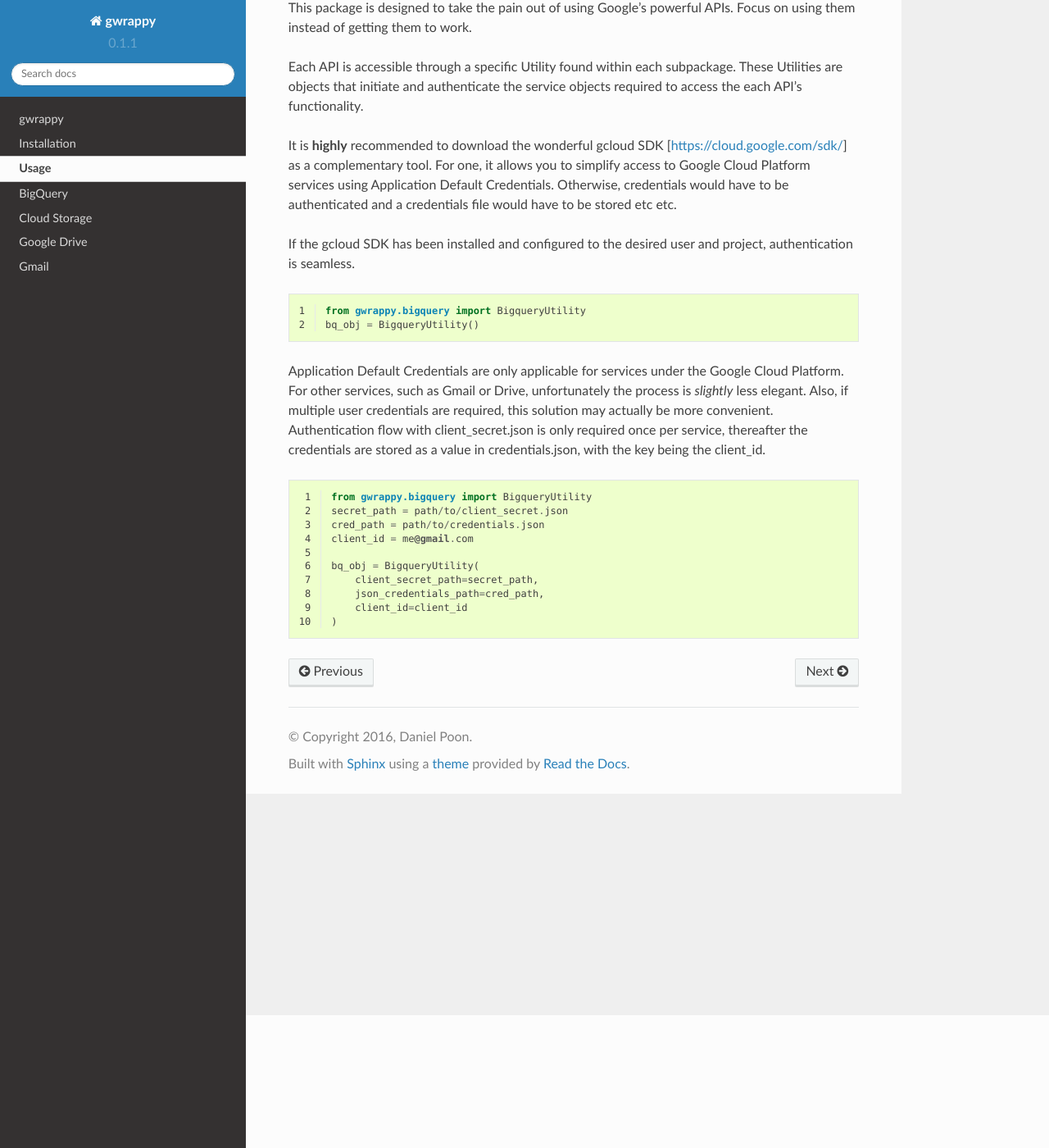
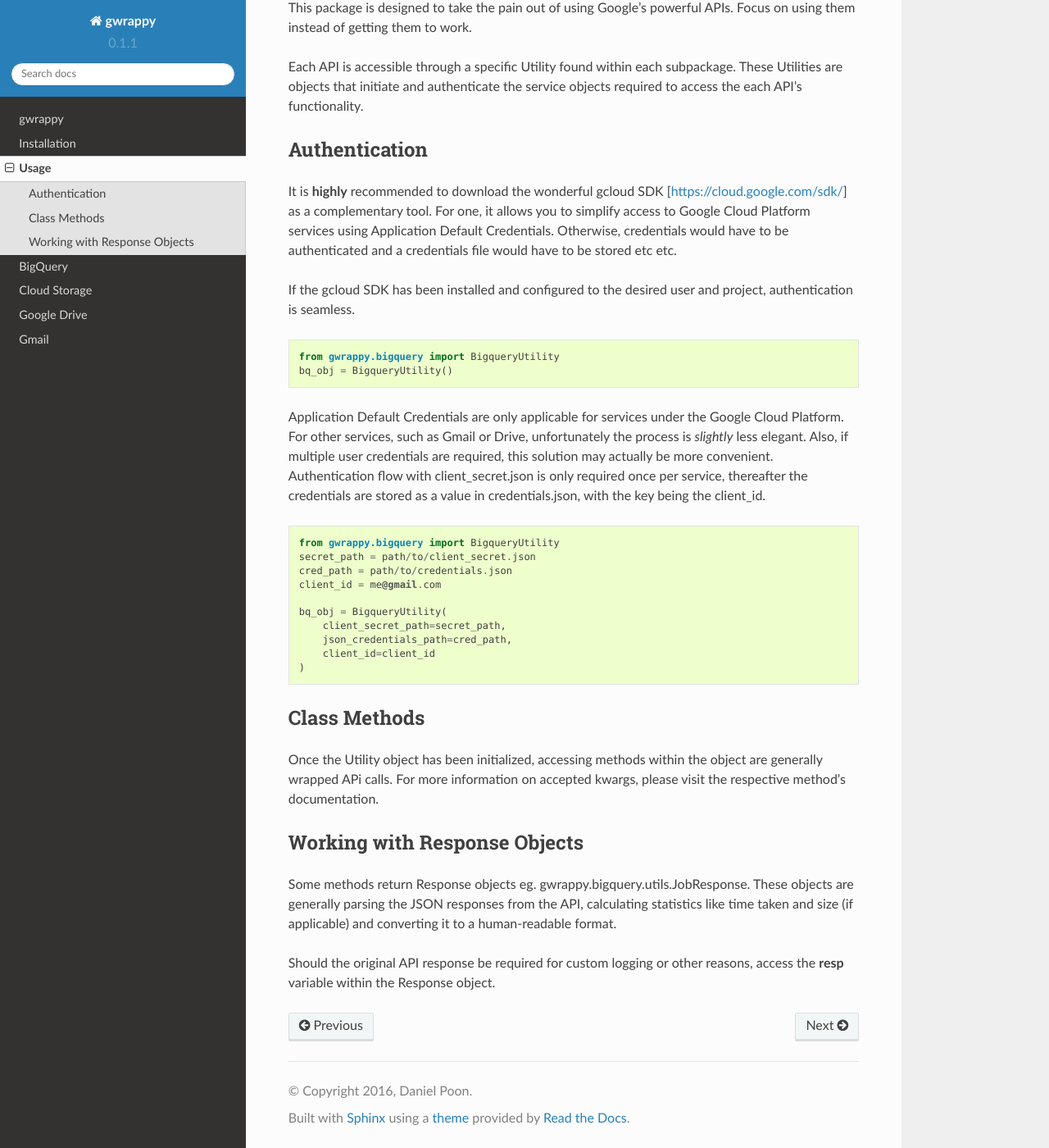
Before and after one commit to danielpoonwj/gwrappy, a Sphinx documentation site: the page built from docs/usage.rst, in a window 1280 px wide and 1400 px high, scrolled down 162 px. Shown: the whole window at 82% size. Built offline with Sphinx 7.4.7 and the Read the Docs theme 2.0.0, drawn with Linux system fonts in a browser that asks for light colours.

Commit message:
documentation update

```diff
--- a/docs/usage.rst
+++ b/docs/usage.rst
@@ -7,6 +7,9 @@ This package is designed to take the pain out of using Google's powerful APIs. F
 Each API is accessible through a specific Utility found within each subpackage.
 These Utilities are objects that initiate and authenticate the service objects required to access the each API's functionality.
 
+Authentication
+--------------
+
 It is **highly** recommended to download the wonderful gcloud SDK [https://cloud.google.com/sdk/] as a complementary tool.
 For one, it allows you to simplify access to Google Cloud Platform services using Application Default Credentials.
 Otherwise, credentials would have to be authenticated and a credentials file would have to be stored etc etc.
@@ -14,7 +17,6 @@ Otherwise, credentials would have to be authenticated and a credentials file wou
 If the gcloud SDK has been installed and configured to the desired user and project, authentication is seamless.
 
 .. code-block:: python
-    :linenos:
 
     from gwrappy.bigquery import BigqueryUtility
     bq_obj = BigqueryUtility()
@@ -24,7 +26,6 @@ Also, if multiple user credentials are required, this solution may actually be m
 Authentication flow with client_secret.json is only required once per service, thereafter the credentials are stored as a value in credentials.json, with the key being the client_id.
 
 .. code-block:: python
-    :linenos:
 
     from gwrappy.bigquery import BigqueryUtility
     secret_path = path/to/client_secret.json
@@ -36,3 +37,17 @@ Authentication flow with client_secret.json is only required once per service, t
         json_credentials_path=cred_path,
         client_id=client_id
     )
+
+Class Methods
+-------------
+
+Once the Utility object has been initialized, accessing methods within the object are generally wrapped APi calls.
+For more information on accepted kwargs, please visit the respective method's documentation.
+
+Working with Response Objects
+-----------------------------
+
+Some methods return Response objects eg. gwrappy.bigquery.utils.JobResponse.
+These objects are generally parsing the JSON responses from the API, calculating statistics like time taken and size (if applicable) and converting it to a human-readable format.
+
+Should the original API response be required for custom logging or other reasons, access the **resp** variable within the Response object.
```
